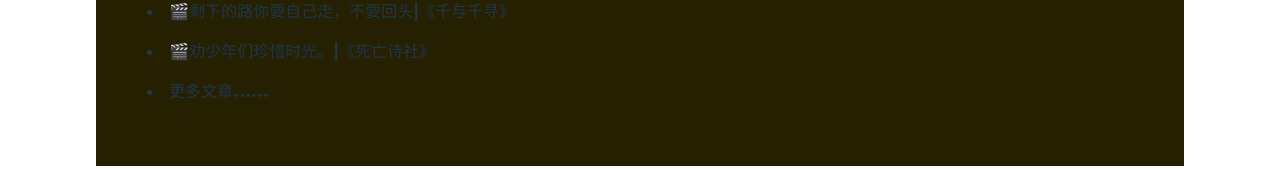
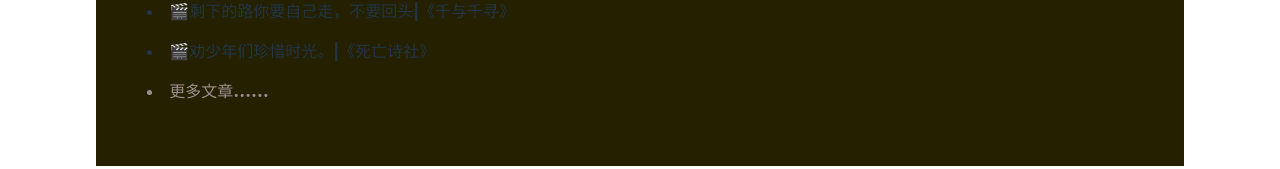
Before and after one commit to glownight/stars-client, a Vue app: page /#/ in a window 1280 px wide. Shown: the part 626-795 px from the top of the page. Built offline with nearby package versions, Linux system fonts and the light colour scheme.

Commit message:
fix：修改更多文章颜色

```diff
--- a/src/views/home/components/LatestArticlesList.vue
+++ b/src/views/home/components/LatestArticlesList.vue
@@ -43,6 +43,7 @@
     }
     .more {
       font-weight: 900;
+      color: #9d8d8d;
     }
   }
 }
```
